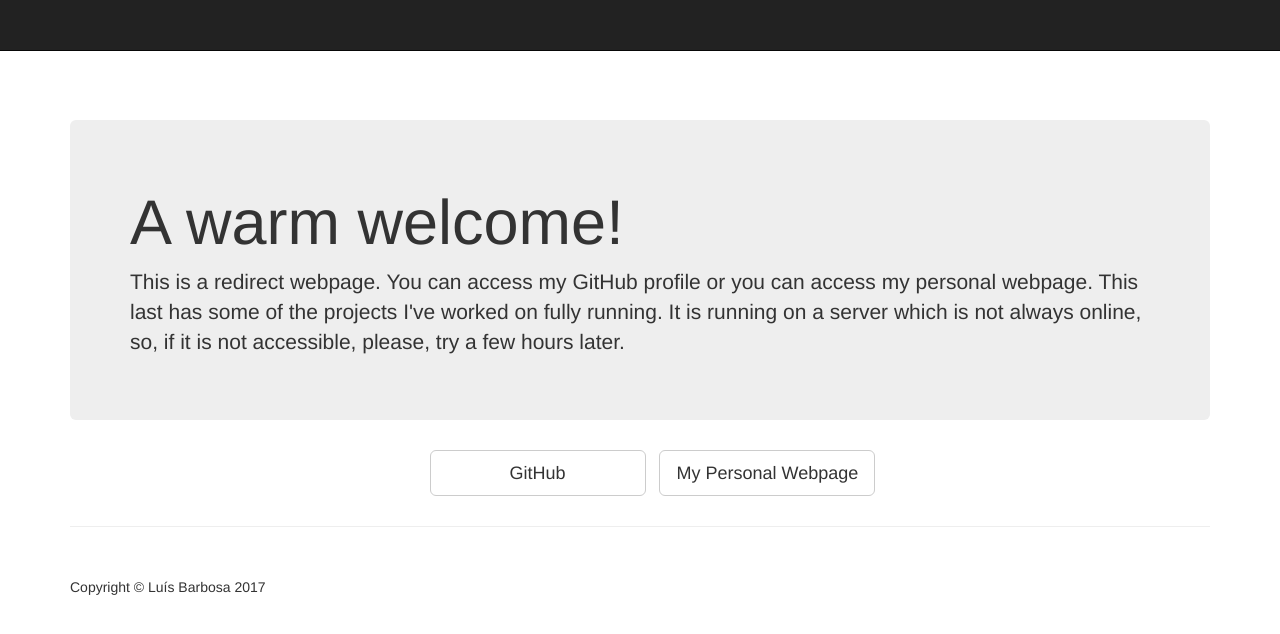
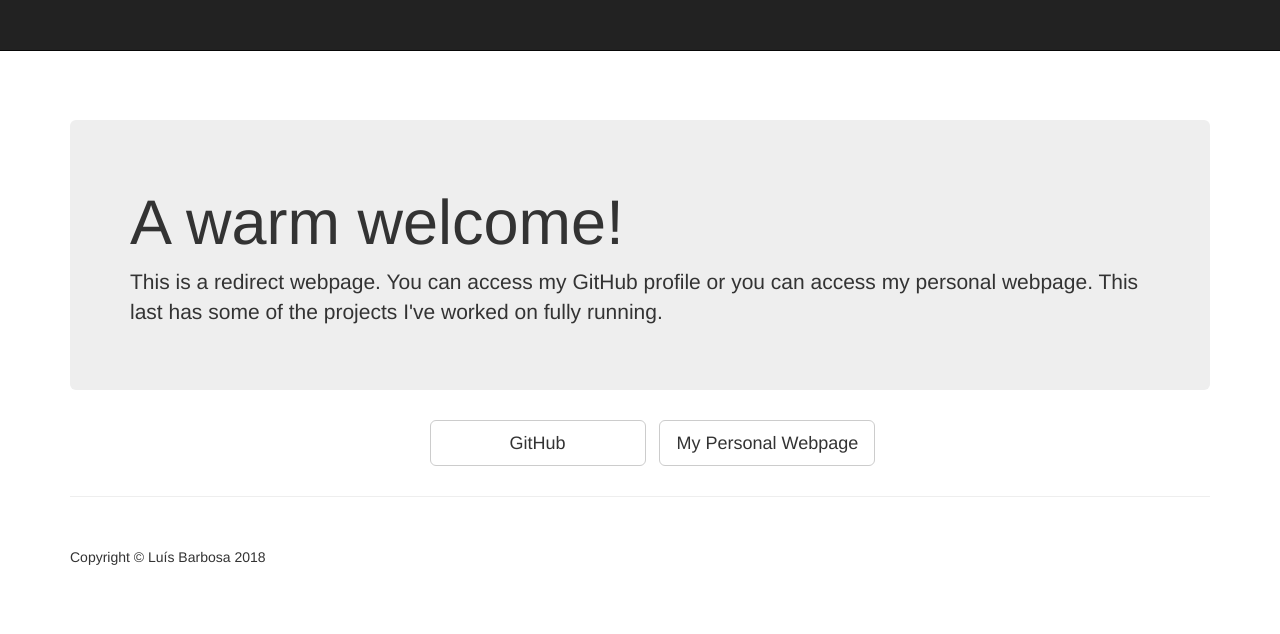
Before and after one commit to LuisVilarBarbosa/LuisVilarBarbosa, a plain HTML site: page index.html in a window 1280 px wide. Drawn offline with Linux system fonts and the light colour scheme.

Commit message:
Introduction and link to my website updated
Link to "My Personal Webpage" updated, because the website has been
moved to Heroku.
Copyright updated.

```diff
--- a/index.html
+++ b/index.html
@@ -68,7 +68,7 @@
         <!-- Jumbotron Header -->
         <header class="jumbotron hero-spacer">
             <h1>A warm welcome!</h1>
-            <p>This is a redirect webpage. You can access my GitHub profile or you can access my personal webpage. This last has some of the projects I've worked on fully running. It is running on a server which is not always online, so, if it is not accessible, please, try a few hours later.</p>
+            <p>This is a redirect webpage. You can access my GitHub profile or you can access my personal webpage. This last has some of the projects I've worked on fully running.</p>
         </header>
 
         <!-- Header -->
@@ -83,7 +83,7 @@
                                     <a href="https://github.com/LuisVilarBarbosa" class="btn btn-default btn-lg redirect-buttons"><i class="fa fa-github fa-fw"></i> <span class="network-name">GitHub</span></a>
                                 </li>
                                 <li>
-                                    <a href="http://luisbarbosa.ddns.net" class="btn btn-default btn-lg redirect-buttons"><i class="fa fa-fw"></i> <span class="network-name">My Personal Webpage</span></a>
+                                    <a href="https://luisbarbosa.herokuapp.com" class="btn btn-default btn-lg redirect-buttons"><i class="fa fa-fw"></i> <span class="network-name">My Personal Webpage</span></a>
                                 </li>
                             </ul>
                         </div>
@@ -102,7 +102,7 @@
         <footer>
             <div class="row">
                 <div class="col-lg-12">
-                    <p>Copyright &copy; Luís Barbosa 2017</p>
+                    <p>Copyright &copy; Luís Barbosa 2018</p>
                 </div>
             </div>
         </footer>
```
